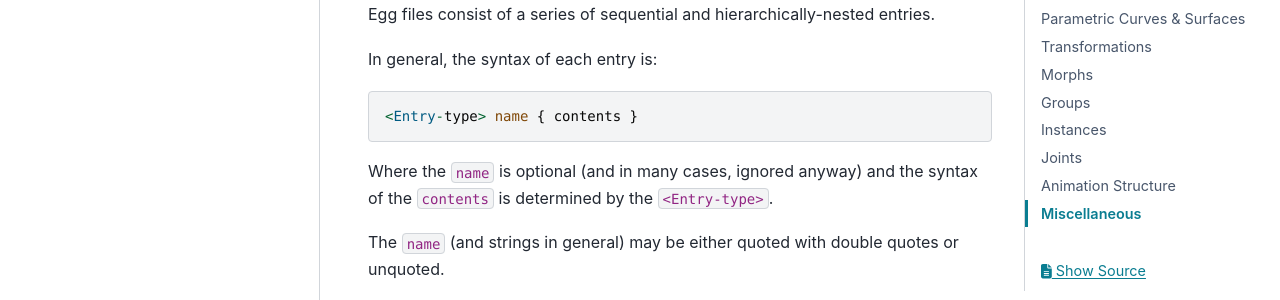
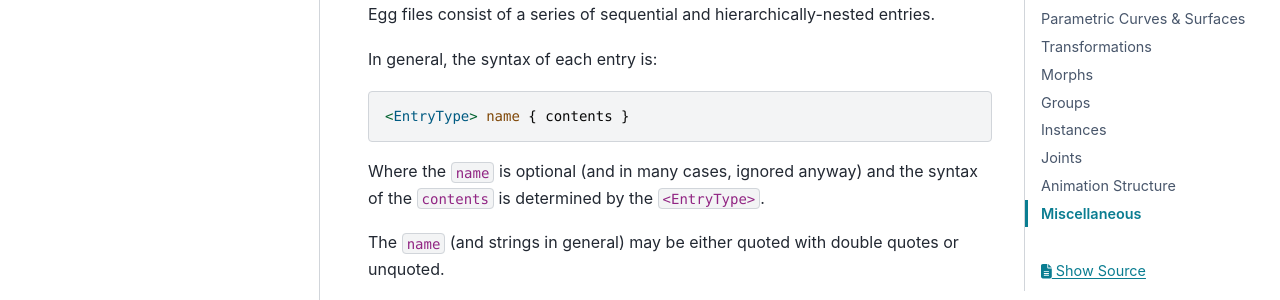
Before and after one commit to loonaticx/panda3d-egg-bible, a Sphinx documentation site: the page built from docs/home/syntax/general.rst, in a window 1280 px wide and 900 px high. Shown: the part 289-589 px from the top of the window. Built offline with Sphinx 7.4.7 and the PyData theme 0.15.4, drawn with Linux system fonts in a browser that asks for light colours; some of the changed lines change nothing that is shown.

Commit message:
General: Remove dash in entry type

```diff
--- a/docs/home/syntax/general.rst
+++ b/docs/home/syntax/general.rst
@@ -12,9 +12,9 @@ In general, the syntax of each entry is:
 
 .. code-block:: ruby
 
-    <Entry-type> name { contents }
-
-Where the ``name`` is optional (and in many cases, ignored anyway) and the syntax of the ``contents`` is determined by the ``<Entry-type>``.
+    <EntryType> name { contents }
+
+Where the ``name`` is optional (and in many cases, ignored anyway) and the syntax of the ``contents`` is determined by the ``<EntryType>``.
 
 The ``name`` (and strings in general) may be either quoted with double quotes or unquoted.
 
```
